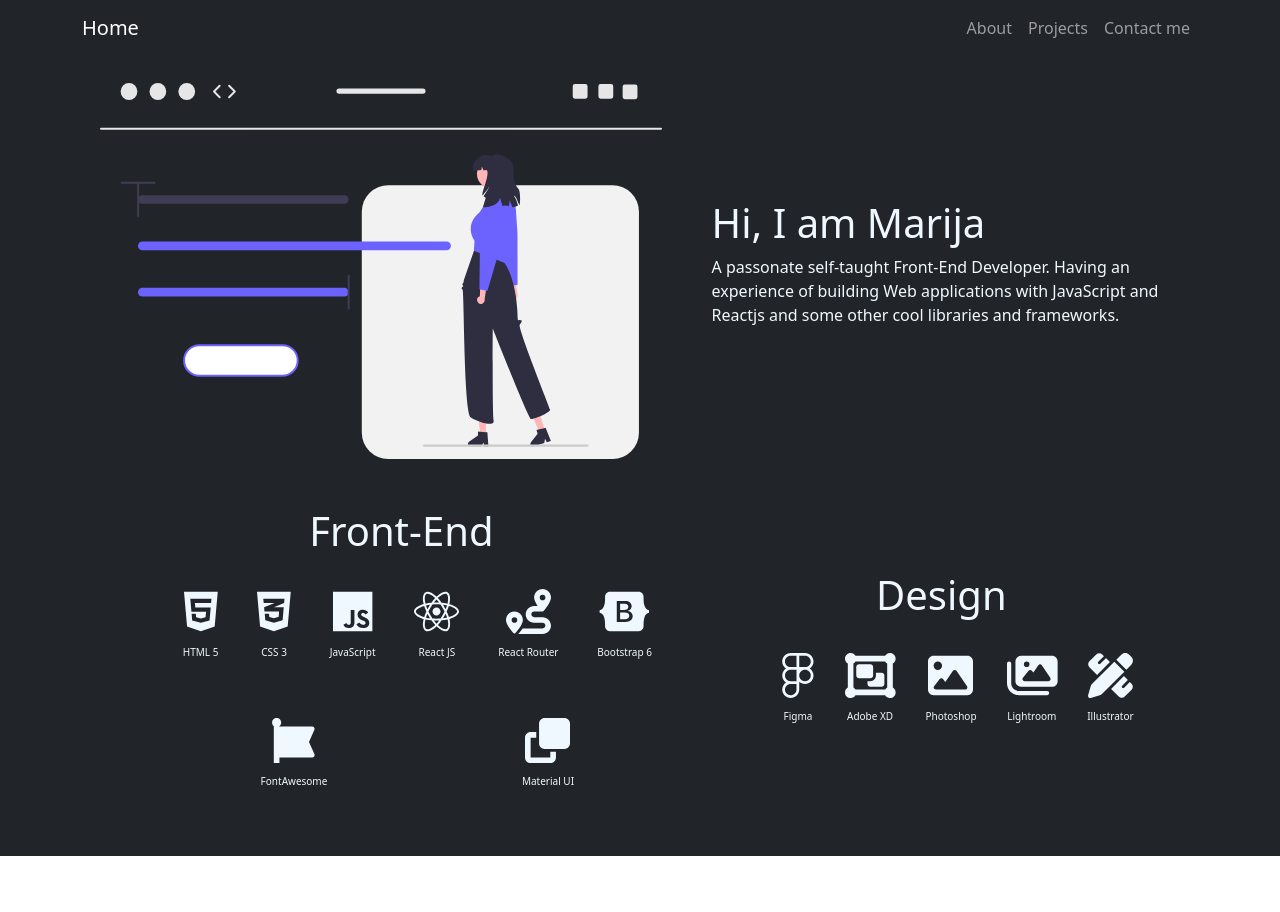
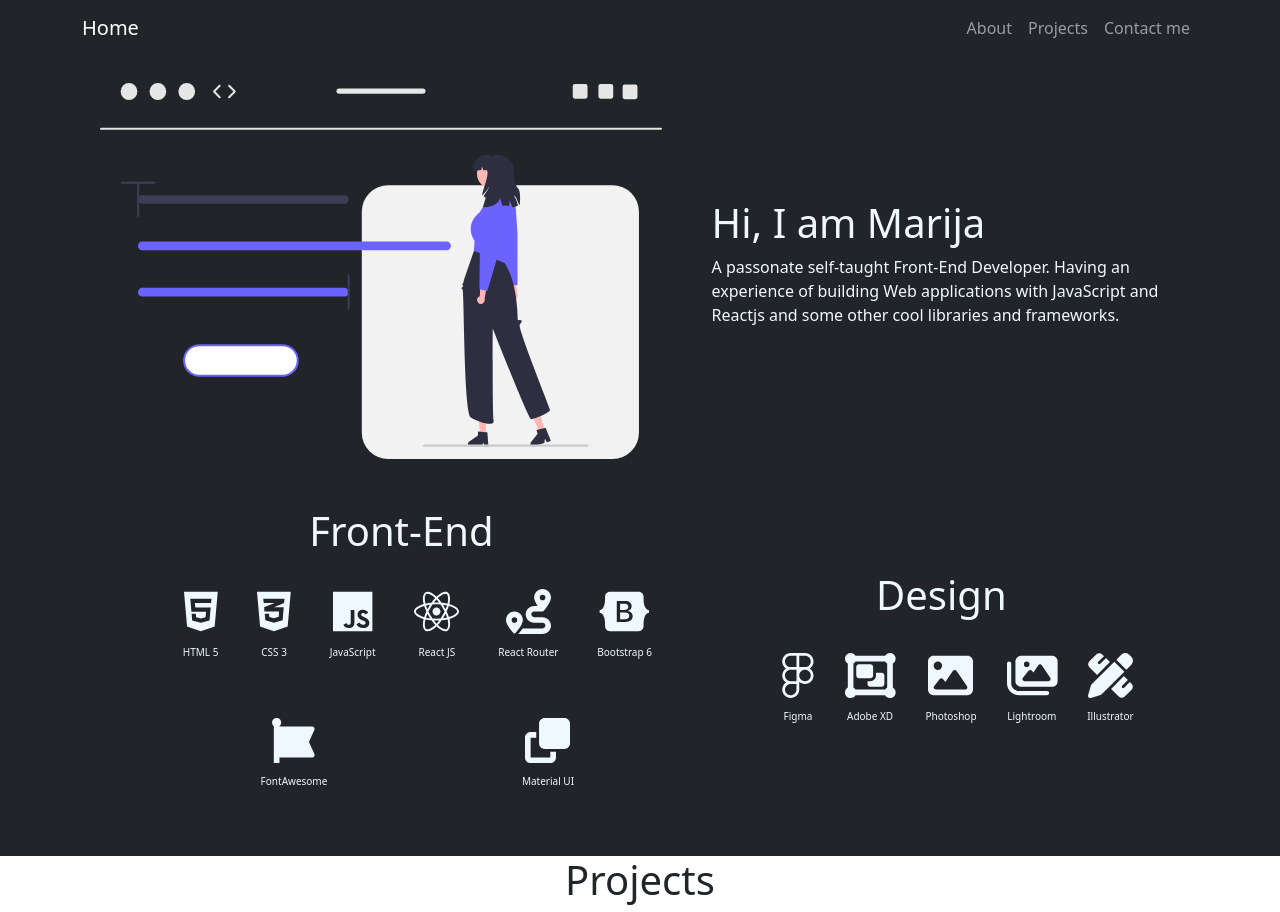
Before and after one commit to marijahavaic/Portfolio-web, a React (Create React App) app: page / in a window 1280 px wide. Before the commit the page ends 856 px from the top, so only its background shows below. Built offline with nearby package versions, Linux system fonts and the light colour scheme.

Commit message:
Add style sheet forProject component

```diff
--- a/src/App.js
+++ b/src/App.js
@@ -2,6 +2,7 @@ import './App.css';
 import NavBar from './Components/NavBar';
 import AboutMe from './Components/AboutMe';
 import Skills from './Components/Skills';
+import Projects from './Components/Projects';
 
 function App() {
   return (
@@ -11,9 +12,10 @@ function App() {
       <AboutMe />
 
       <Skills />
-{/*
+
       <Projects />
-      <ContactMe /> */}
+
+      {/* <ContactMe /> */}
 
     </div>
   );
--- a/src/Components/Projects.js
+++ b/src/Components/Projects.js
@@ -1,5 +1,5 @@
 import React from 'react';
-// import './Style/Projects.css'
+import './Style/Projects.css'
 
 import 'bootstrap/dist/css/bootstrap.min.css';
 
@@ -8,7 +8,7 @@ class Projects extends React.Component {
     render() {
         return (
         <div className="Projects">
-
+            <h1>Projects</h1>
         </div>
         )
     }
```
Also changed, not shown: src/Components/Style/Projects.css (added).
